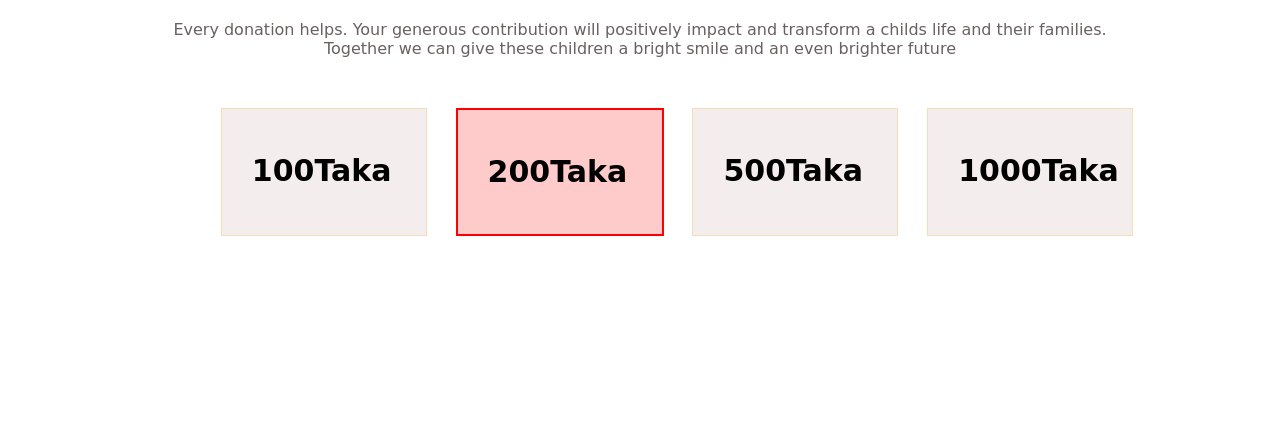
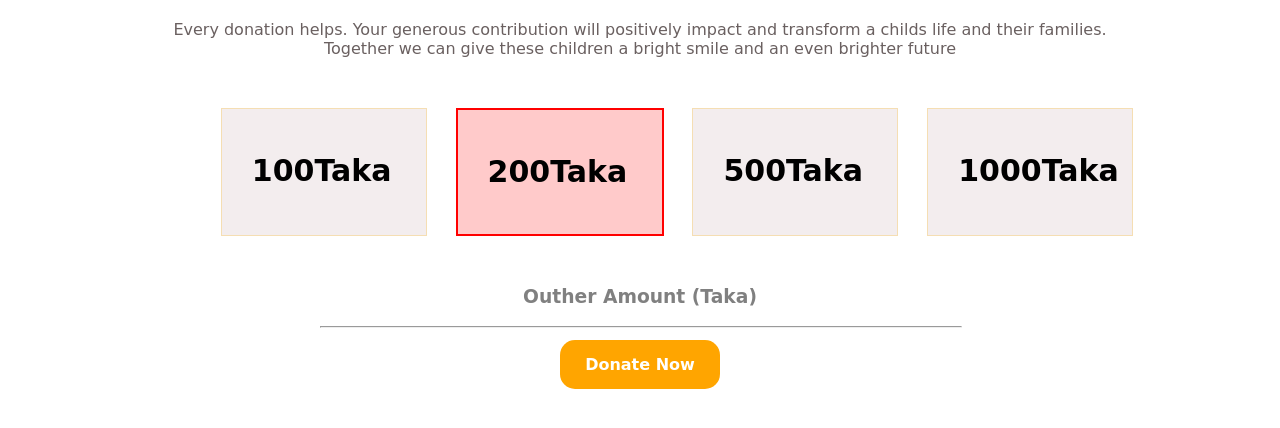
Before and after one commit to rafiulhasan1/JAAGO-Foundation, a plain HTML site: page index.html in a window 1280 px wide. Shown: the part 709-1137 px from the top of the page. Before the commit the page ends 995 px from the top, so only its background shows below. Drawn offline with Linux system fonts and the light colour scheme; a web font is replaced by a local one.

Commit message:
part 4 added

```diff
--- a/index.html
+++ b/index.html
@@ -40,5 +40,12 @@
             <h1 class="text-2">1000Taka</h1>
         </div>
     </section>
+    <section class="part-4">
+        <div class="part-04">
+            <h3> Outher Amount (Taka)</h3>
+                <hr><br>
+            <a class="button-1" href="https://www.jaago.com.bd/" target="_blank">Donate Now</a>
+        </div>
+    </section>
 </body>
 </html>
--- a/style.css
+++ b/style.css
@@ -58,3 +58,14 @@ span{
     padding: 20px 30px;
     margin-left: 3%;
 }
+.part-04{
+    text-align: center;
+    color: gray;
+    margin-bottom: 150px;
+}
+hr{
+    width: 50%;
+    margin-left: 25%;
+    margin-right: 25%;
+    color: gray;
+}
```
